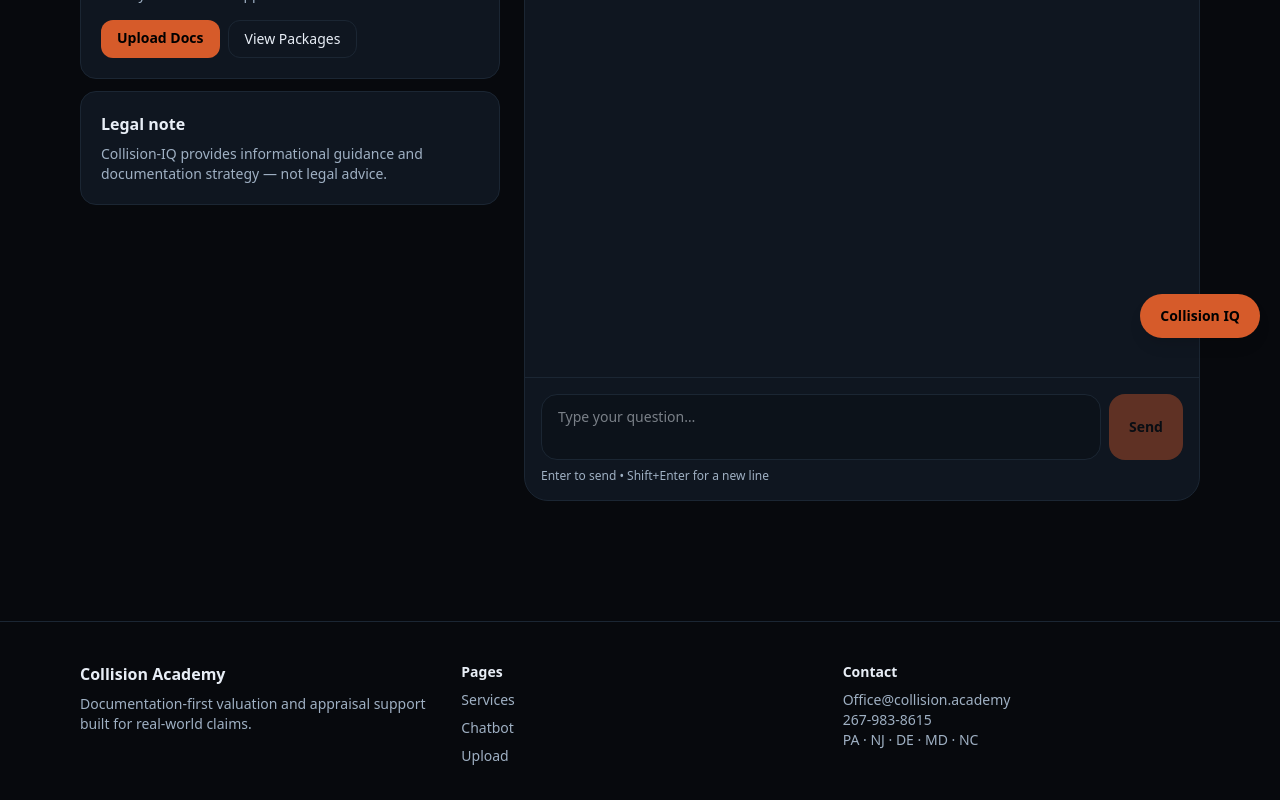
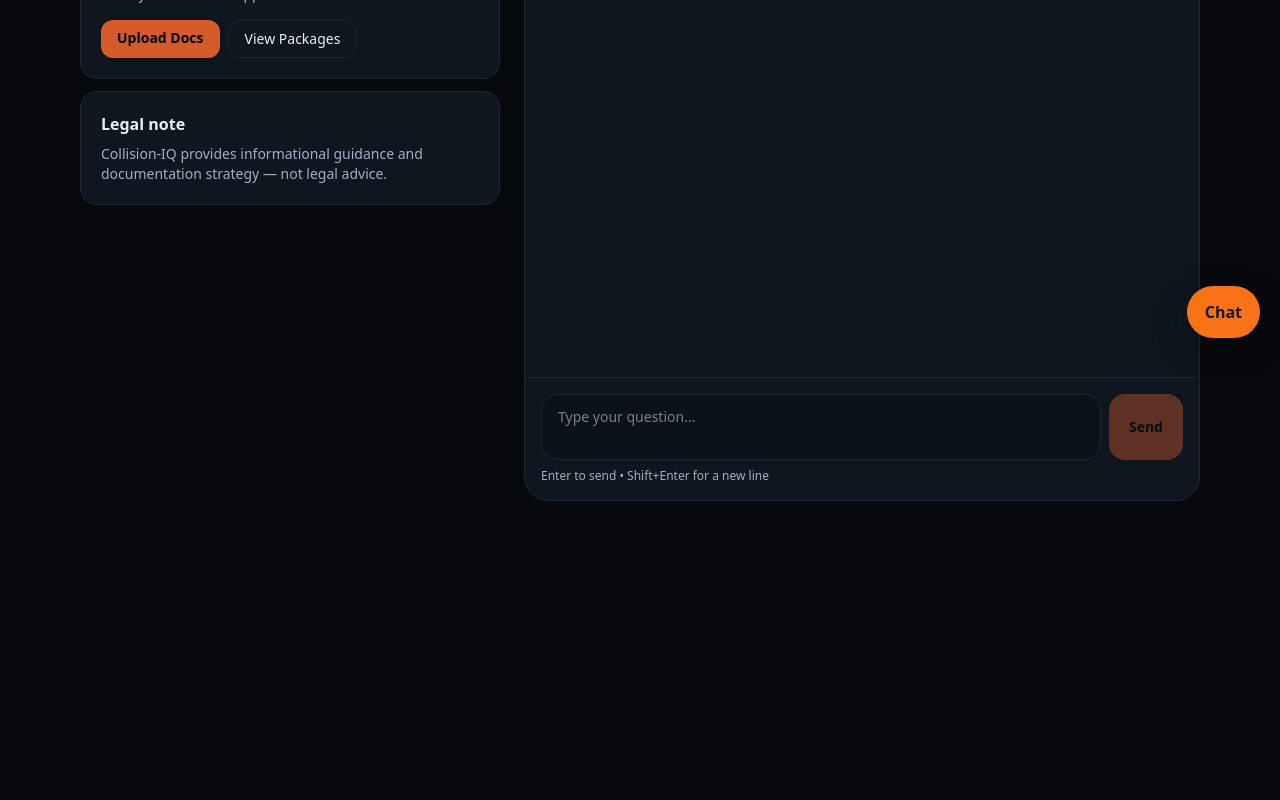
Before and after one commit to Collision-IQ/Collision-IQ, a Next.js app: page /chatbot in a window 1280 px wide. Shown: the part 442-1242 px from the top of the page. After the commit the page ends 983 px from the top, so only its background shows below. Built offline with nearby package versions, Linux system fonts and the light colour scheme.

Commit message:
layout & widget revision

```diff
--- a/src/app/components/FloatingWidget.tsx
+++ b/src/app/components/FloatingWidget.tsx
@@ -1,75 +1,67 @@
 // src/app/components/FloatingWidget.tsx
 "use client";
 
-import { useEffect, useState } from "react";
-
-const STORAGE_KEY = "collision_sessionKey";
-
-function safeUUID() {
-  if (typeof crypto !== "undefined" && "randomUUID" in crypto) return crypto.randomUUID();
-  return `${Date.now()}-${Math.random().toString(16).slice(2)}`;
-}
-
-function getOrCreateSessionKey() {
-  const existing = sessionStorage.getItem(STORAGE_KEY)?.trim();
-  if (existing) return existing;
-  const sk = safeUUID();
-  sessionStorage.setItem(STORAGE_KEY, sk);
-  return sk;
-}
+import { useState } from "react";
 
 export default function FloatingWidget() {
   const [open, setOpen] = useState(false);
-  const [sessionKey, setSessionKey] = useState<string>("");
-
-  useEffect(() => {
-    setSessionKey(getOrCreateSessionKey());
-  }, []);
-
-  if (!sessionKey) return null;
 
   return (
-    <div className="fixed bottom-5 right-5 z-[9999]">
-      {!open ? (
+    <>
+      {/* Floating button */}
       <button
         onClick={() => setOpen(true)}
-          className="rounded-full bg-[color:var(--accent)] px-5 py-3 text-sm font-semibold text-black shadow-lg hover:opacity-90 transition"
+        style={{
+          position: "fixed",
+          bottom: 20,
+          right: 20,
+          zIndex: 9999,
+          background: "#f97316",
+          color: "#111827",
+          borderRadius: "999px",
+          padding: "14px 18px",
+          fontWeight: 800,
+          boxShadow: "0 10px 30px rgba(0,0,0,.35)",
+        }}
       >
-          Collision IQ
-        </button>
-      ) : (
-        <div className="w-[420px] max-w-[94vw] h-[72vh] max-h-[740px] rounded-2xl border border-[color:var(--border)] bg-[color:var(--bg)] shadow-2xl overflow-hidden">
-          <div className="flex items-center justify-between px-4 py-3 border-b border-[color:var(--border)]">
-            <div className="font-semibold">Collision IQ</div>
-
-            <div className="flex items-center gap-2">
-              <button
-                className="text-xs text-[color:var(--muted)] border border-[color:var(--border)] rounded-lg px-2 py-1 hover:bg-white/5"
-                onClick={() => {
-                  sessionStorage.removeItem(STORAGE_KEY);
-                  window.location.reload();
-                }}
-                title="Reset session"
-              >
-                Reset
+        Chat
       </button>
 
-              <button
-                className="text-sm text-[color:var(--muted)] hover:text-[color:var(--text)]"
+      {/* Overlay */}
+      {open && (
+        <div
+          style={{
+            position: "fixed",
+            inset: 0,
+            background: "rgba(0,0,0,.5)",
+            zIndex: 9998,
+          }}
           onClick={() => setOpen(false)}
+        />
+      )}
+
+      {/* Widget panel */}
+      {open && (
+        <div
+          style={{
+            position: "fixed",
+            bottom: 20,
+            right: 20,
+            width: 420,
+            height: 640,
+            background: "#0b0f14",
+            borderRadius: 16,
+            overflow: "hidden",
+            zIndex: 9999,
+            boxShadow: "0 20px 60px rgba(0,0,0,.5)",
+          }}
         >
-                Close
-              </button>
-            </div>
-          </div>
-
           <iframe
-            title="Collision IQ Widget"
-            src={`/widget?sessionKey=${encodeURIComponent(sessionKey)}`}
-            className="w-full h-[calc(100%-48px)]"
+            src="/widget"
+            style={{ width: "100%", height: "100%", border: 0 }}
           />
         </div>
       )}
-    </div>
+    </>
   );
 }
--- a/src/app/layout.tsx
+++ b/src/app/layout.tsx
@@ -9,14 +9,6 @@ export const metadata: Metadata = {
   title: "Collision Academy",
   description:
     "Insurance-grade vehicle valuations, diminished value, repair planning, and Right to Appraisal support.",
-  icons: {
-    icon: [
-      { url: "/brand/logos/icons/favicon.ico" },
-      { url: "/brand/logos/icons/favicon.svg", type: "image/svg+xml" },
-    ],
-    shortcut: ["/brand/logos/icons/favicon.ico"],
-    apple: ["/brand/logos/icons/favicon.ico"],
-  },
 };
 
 function NavLink({
@@ -36,7 +28,11 @@ function NavLink({
   );
 }
 
-export default function RootLayout({ children }: { children: React.ReactNode }) {
+export default function RootLayout({
+  children,
+}: {
+  children: React.ReactNode;
+}) {
   return (
     <html lang="en" className="dark">
       <body>
@@ -48,29 +44,27 @@ export default function RootLayout({ children }: { children: React.ReactNode })
                 alt="Collision Academy"
                 width={120}
                 height={32}
-                className="opacity-90"
                 priority
               />
             </Link>
 
-            <nav className="hidden items-center gap-6 md:flex">
+            <nav className="hidden gap-6 md:flex">
               <NavLink href="/services">Services</NavLink>
               <NavLink href="/upload">Upload</NavLink>
               <NavLink href="/chatbot">Chatbot</NavLink>
-              <NavLink href="/mission">Mission</NavLink>
               <NavLink href="/contact">Contact</NavLink>
             </nav>
 
-            <div className="flex items-center gap-2">
+            <div className="flex gap-2">
               <Link
                 href="/services"
-                className="rounded-xl border border-[color:var(--border)] px-4 py-2 text-sm hover:bg-white/5 transition"
+                className="rounded-xl border border-[color:var(--border)] px-4 py-2 text-sm hover:bg-white/5"
               >
                 View Packages
               </Link>
               <Link
                 href="/upload"
-                className="rounded-xl bg-[color:var(--accent)] px-4 py-2 text-sm font-semibold text-black hover:opacity-90 transition"
+                className="rounded-xl bg-[color:var(--accent)] px-4 py-2 text-sm font-semibold text-black"
               >
                 Start Intake
               </Link>
@@ -80,45 +74,8 @@ export default function RootLayout({ children }: { children: React.ReactNode })
 
         {children}
 
-        {/* GLOBAL FLOATING WIDGET */}
+        {/* ✅ GLOBAL FLOATING WIDGET */}
         <FloatingWidgetMount />
-
-        <footer className="mt-20 border-t border-[color:var(--border)]">
-          <div className="mx-auto grid max-w-6xl gap-6 px-4 py-10 md:grid-cols-3">
-            <div>
-              <div className="font-semibold">Collision Academy</div>
-              <p className="mt-2 text-sm text-[color:var(--muted)]">
-                Documentation-first valuation and appraisal support built for real-world claims.
-              </p>
-            </div>
-
-            <div className="text-sm">
-              <div className="font-semibold">Pages</div>
-              <div className="mt-2 grid gap-2">
-                <Link href="/services" className="text-[color:var(--muted)] hover:text-[color:var(--text)]">
-                  Services
-                </Link>
-                <Link href="/chatbot" className="text-[color:var(--muted)] hover:text-[color:var(--text)]">
-                  Chatbot
-                </Link>
-                <Link href="/upload" className="text-[color:var(--muted)] hover:text-[color:var(--text)]">
-                  Upload
-                </Link>
-              </div>
-            </div>
-
-            <div className="text-sm">
-              <div className="font-semibold">Contact</div>
-              <div className="mt-2 text-[color:var(--muted)]">
-                Office@collision.academy
-                <br />
-                267-983-8615
-                <br />
-                PA · NJ · DE · MD · NC
-              </div>
-            </div>
-          </div>
-        </footer>
       </body>
     </html>
   );
```
Lines whose indentation alone changed are shown as unchanged.
